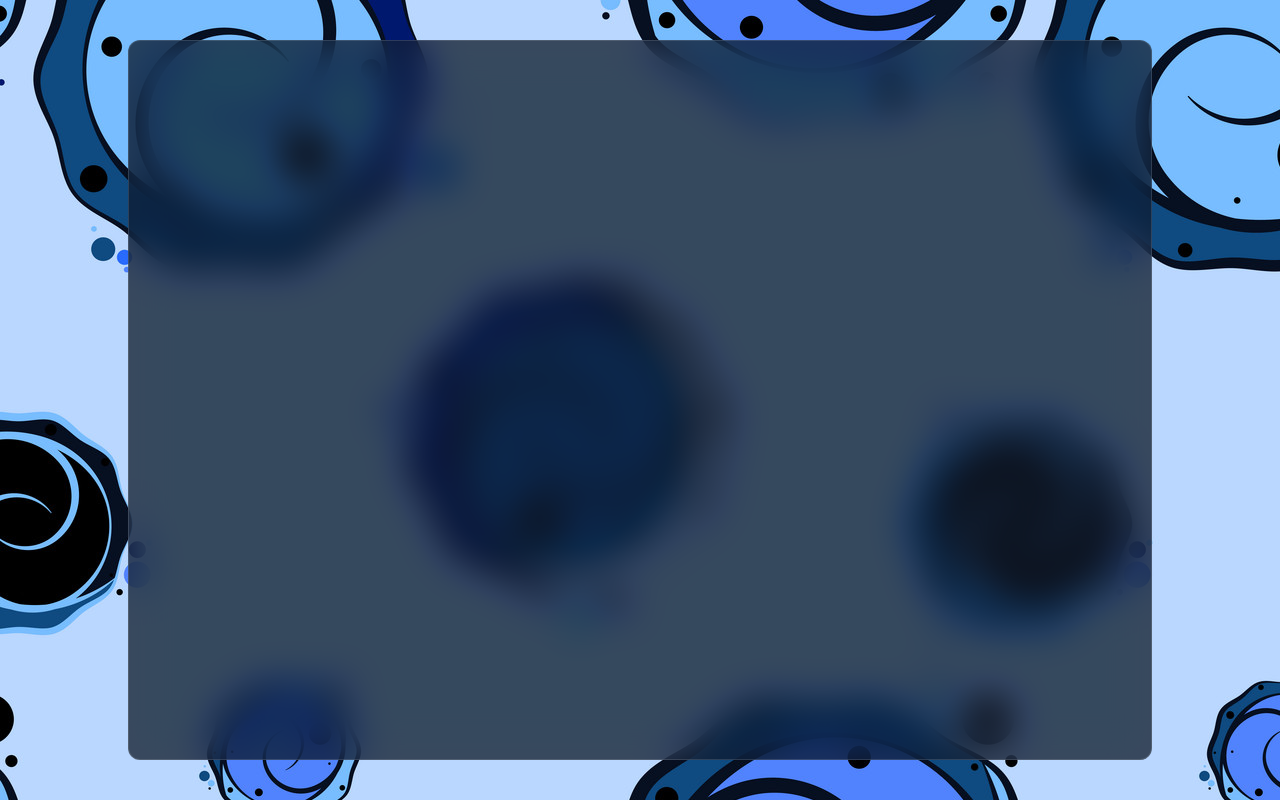
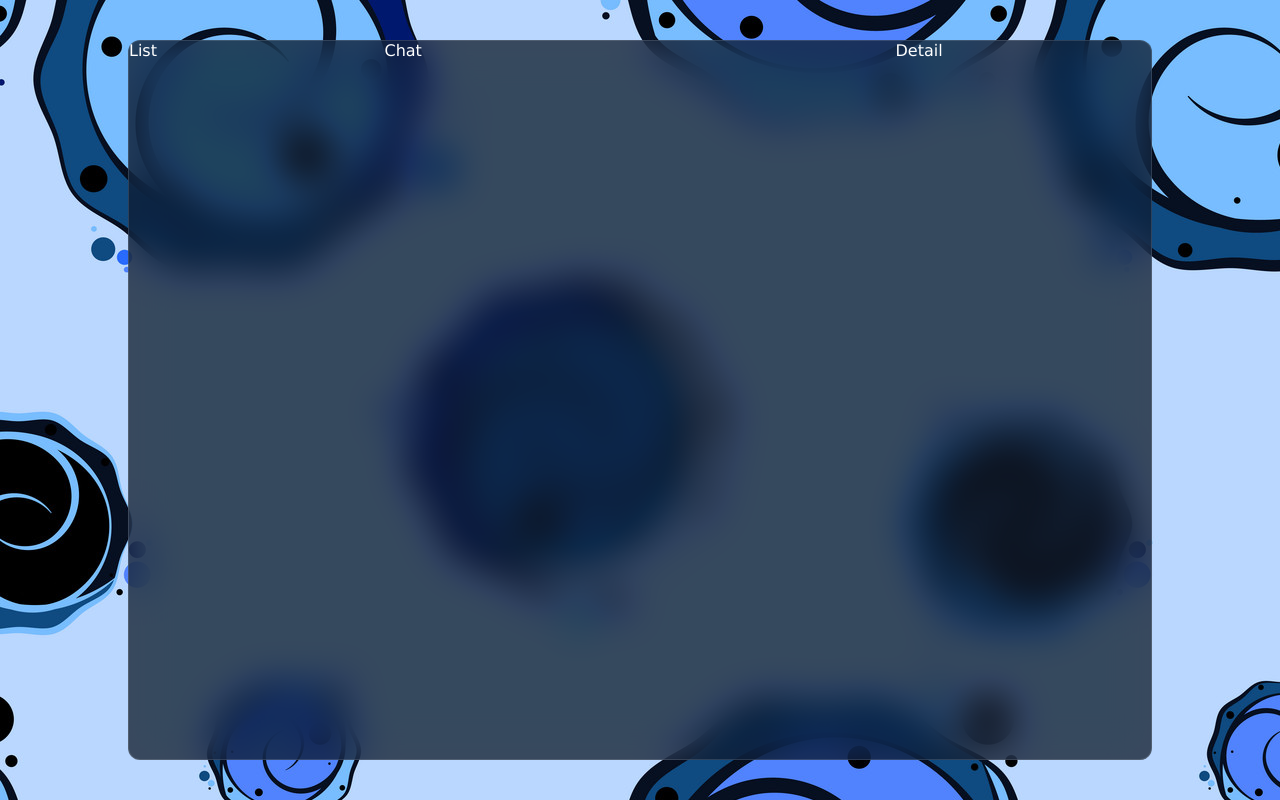
Before and after one commit to areebaqamar021/chatapp-firebase, a React (Vite) app: page / in a window 1280 px wide. Built offline with nearby package versions, Linux system fonts and the light colour scheme.

Commit message:
Add Chat, Detail, and List components with styles; update App component structure

```diff
--- a/package.json
+++ b/package.json
@@ -10,8 +10,12 @@
     "preview": "vite preview"
   },
   "dependencies": {
+    "emoji-picker-react": "^4.12.0",
+    "firebase": "^11.0.2",
     "react": "^18.2.0",
-    "react-dom": "^18.2.0"
+    "react-dom": "^18.2.0",
+    "react-toastify": "^10.0.6",
+    "zustand": "^5.0.1"
   },
   "devDependencies": {
     "@types/react": "^18.2.66",
--- a/src/App.jsx
+++ b/src/App.jsx
@@ -1,7 +1,13 @@
+import Chat from "./components/chat/Chat"
+import Detail from "./components/detail/Detail"
+import List from "./components/list/List"
+
 const App = () => {
   return (
     <div className='container'>
-
+        <List/>
+        <Chat />
+        <Detail />
     </div>
   )
 }
--- a/src/components/chat/Chat.jsx
+++ b/src/components/chat/Chat.jsx
@@ -0,0 +1,11 @@
+import "./chat.css"
+
+const Chat = () => {
+  return (
+    <div className="chat">
+      Chat
+    </div>
+  )
+}
+
+export default Chat
--- a/src/components/chat/chat.css
+++ b/src/components/chat/chat.css
@@ -0,0 +1,3 @@
+.chat{
+    flex: 2;
+}
--- a/src/components/detail/Detail.jsx
+++ b/src/components/detail/Detail.jsx
@@ -0,0 +1,11 @@
+import "./detail.css"
+
+const Detail = () => {
+  return (
+    <div className='detail'>
+      Detail
+    </div>
+  )
+}
+
+export default Detail
--- a/src/components/detail/detail.css
+++ b/src/components/detail/detail.css
@@ -0,0 +1,3 @@
+.detail {
+    flex: 1;
+}
--- a/src/components/list/List.jsx
+++ b/src/components/list/List.jsx
@@ -0,0 +1,11 @@
+import "./list.css"
+
+const List = () => {
+  return (
+    <div className='list'>
+      List
+    </div>
+  )
+}
+
+export default List
--- a/src/components/list/list.css
+++ b/src/components/list/list.css
@@ -0,0 +1,3 @@
+.list{
+    flex: 1;
+}
```
Also changed, not shown: 1 other file (tests, documents, lock files or other folders).
